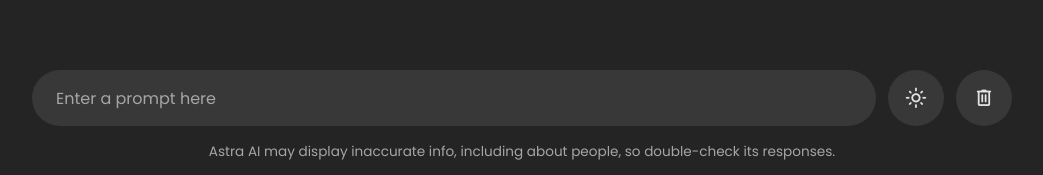
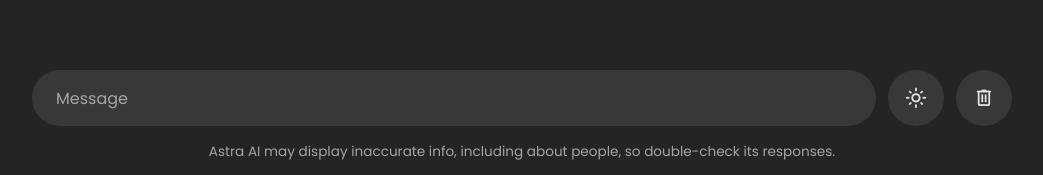
Before and after one commit to rushikeshsurywanshi/Astra_AI, a plain HTML site: page index.html in a window 1280 px wide. Shown: the part 622-797 px from the top of the page, without its empty margins (118-1161 px from the left). Drawn offline with nearby package versions, Linux system fonts and the light colour scheme.

Commit message:
Update index.html

```diff
--- a/index.html
+++ b/index.html
@@ -60,7 +60,7 @@
   <div class="typing-area">
     <form action="#" class="typing-form">
       <div class="input-wrapper">
-        <input type="text" placeholder="Enter a prompt here" class="typing-input" required />
+        <input type="text" placeholder="Message" class="typing-input" required />
         <button id="send-message-button" class="icon material-symbols-rounded">send</button>
       </div>
       <div class="action-buttons">
```
